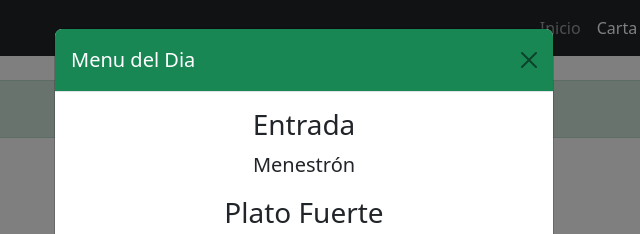
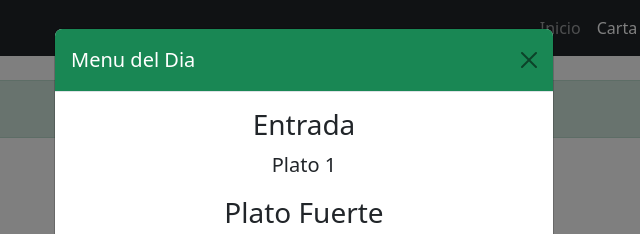
Before and after one commit to grupocomanda/menu_digital, a plain HTML site: page pl-carta.html in a window 1280 px wide. Both pictures are taken after a click on the link "Haz click Aqui". Shown: the top 234 px of the page, 336-976 px from the left. Drawn offline with nearby package versions, Linux system fonts and the light colour scheme.

Commit message:
se modifica menu

```diff
--- a/pl-carta.html
+++ b/pl-carta.html
@@ -49,7 +49,7 @@
                 </div>
                 <div class="modal-body">
                     <h3>Entrada</h3>
-                    <p class="lead"> Menestrón </p>
+                    <p class="lead"> Plato 1  </p>
                     <h3>Plato Fuerte</h3>
                     <p class="lead"> Arroz con Lentejas y Milanesa de Pollo </p>
                     <h3>Bebida</h3>
```
